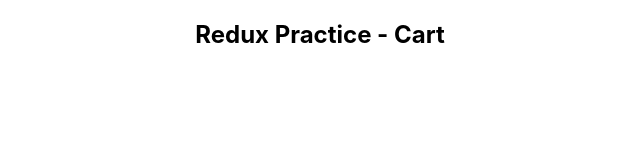
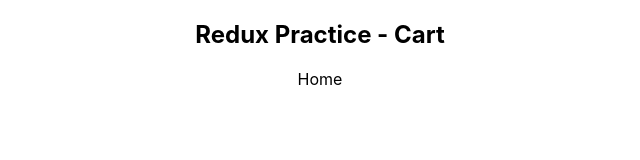
Before and after one commit to devumairazmat/redux-react, a React (Vite) app: page / in a window 1280 px wide. Shown: the top 160 px of the page, without its empty margins (320-960 px from the left). Built offline with nearby package versions, Linux system fonts and the light colour scheme.

Commit message:
Home Container Added

```diff
--- a/src/App.jsx
+++ b/src/App.jsx
@@ -1,9 +1,10 @@
 import "./App.css";
-
+import HomeContainer from "./container/HomeContainer";
 function App() {
   return (
     <div className="App">
       <h2>Redux Practice - Cart</h2>
+      <HomeContainer />
     </div>
   );
 }
--- /dev/null
+++ b/src/container/HomeContainer.jsx
@@ -0,0 +1,3 @@
+import Home from "../components/home/Home";
+
+export default Home;
```
